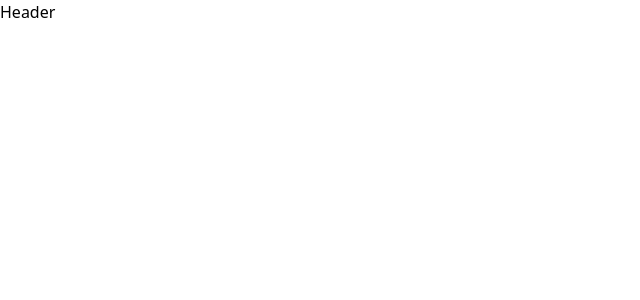
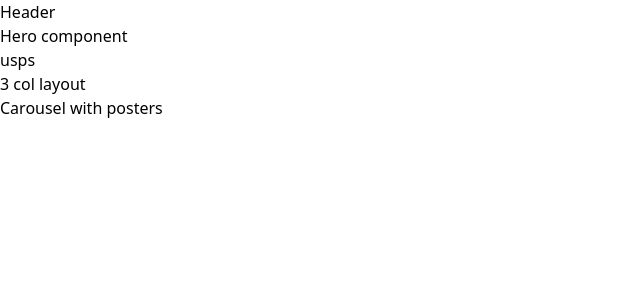
Before and after one commit to Tez-cyber/apple_tv, a React (Vite) app: page / in a window 1280 px wide. Shown: the top 300 px of the page, without its empty margins (0-640 px from the left). Built offline with nearby package versions, Linux system fonts and the light colour scheme.

Commit message:
Added project layout to App.tsx

```diff
--- a/src/App.tsx
+++ b/src/App.tsx
@@ -4,7 +4,13 @@ export default function App() {
   return (
       <>
         <Header />
-        <main className=""></main>
+        {/* ==== Project layout */}
+        <main className="">
+            <div className="">Hero component</div>
+            <div>usps</div>
+            <div className="">3 col layout</div>
+            <div className="">Carousel with posters</div>
+        </main>
       </>
   );
 }
```
